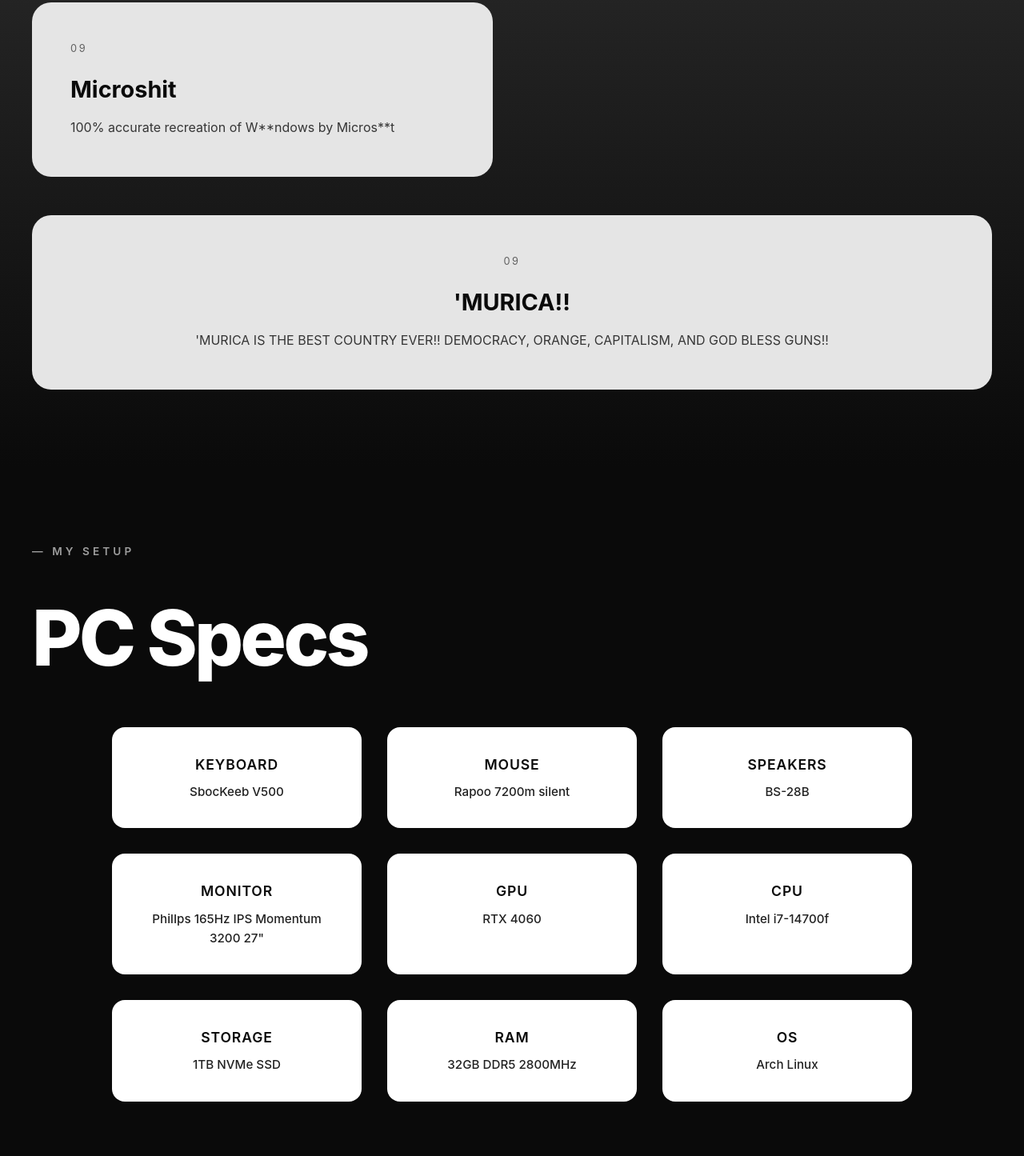
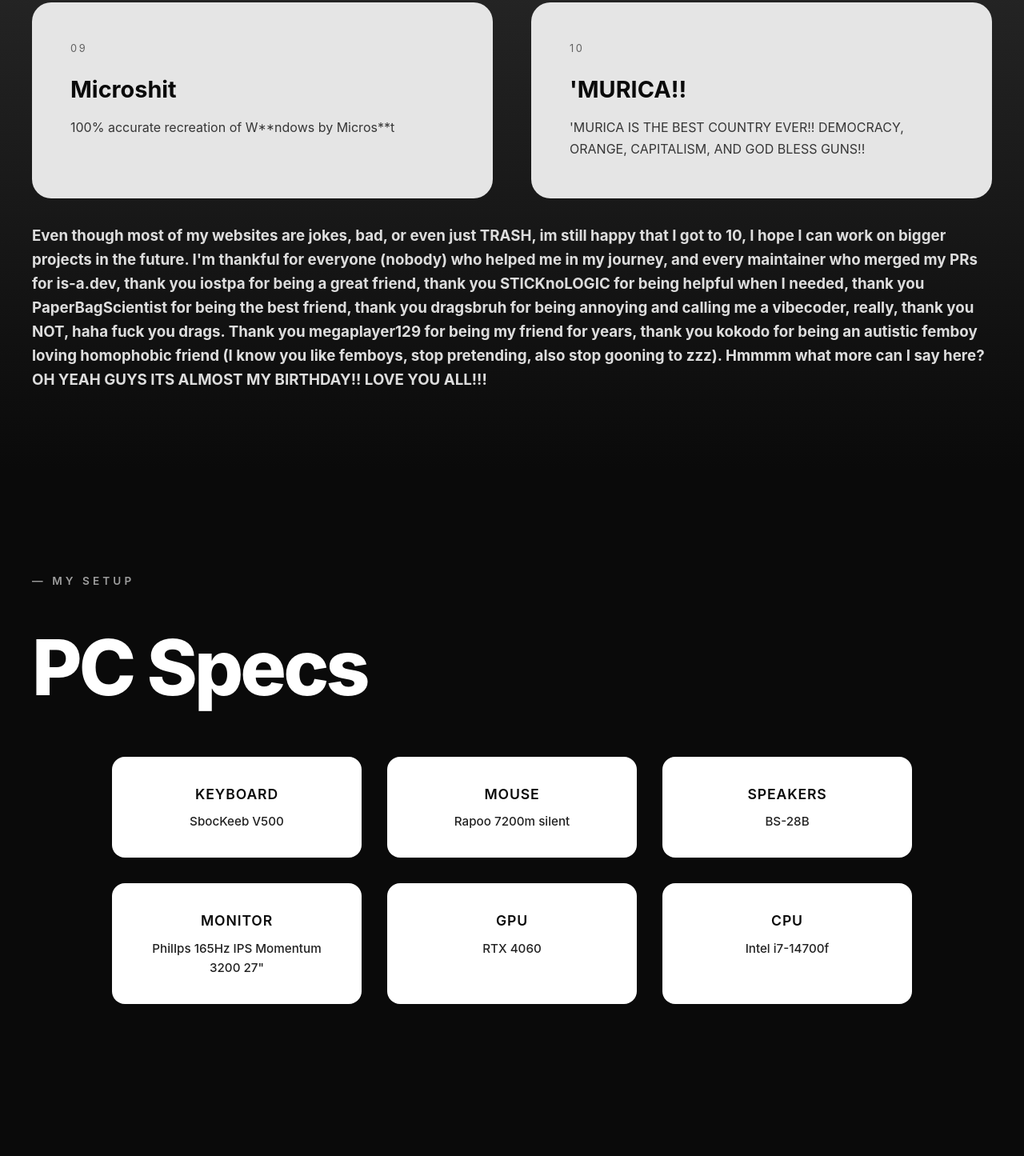
Before and after one commit to Loolybooly/igor, a plain HTML site: page index.html in a window 1280 px wide. Shown: the part 4195-5640 px from the top of the page at 80% size. Drawn offline with Linux system fonts and the light colour scheme; no server answers.

Commit message:
IM SO THANKFUL FOR YOU GUYSSSSSSSSSSSSSSSSS

```diff
--- a/index.html
+++ b/index.html
@@ -127,10 +127,18 @@
                     <p class="project-description">100% accurate recreation of W**ndows by Micros**t</p>
                 </div>
                 <div class="project-card" data-url="https://fuckin-murica.tunes.is-a.dev">
-                    <div class="project-number">09</div>
+                    <div class="project-number">10</div>
                     <h3 class="project-title">'MURICA!!</h3>
                     <p class="project-description">'MURICA IS THE BEST COUNTRY EVER!! DEMOCRACY, ORANGE, CAPITALISM, AND GOD BLESS GUNS!!</p>
                 </div>
+            </div>
+
+            <div class="about-content" style="margin-top: 2rem;">
+                <h3>
+                    Even though most of my websites are jokes, bad, or even just TRASH, im still happy that I got to 10, I hope I can work on bigger projects in the future. I'm thankful for everyone (nobody) who helped me in my journey, and every maintainer who merged my PRs for is-a.dev, thank you iostpa for being a great friend, thank you STICKnoLOGIC for being helpful when I needed, thank you PaperBagScientist for being the best friend, thank you dragsbruh for being annoying and calling me a vibecoder, really, thank you NOT, haha fuck you drags. Thank you megaplayer129 for being my friend for years, thank you kokodo for being an autistic femboy loving homophobic friend (I know you like femboys, stop pretending, also stop gooning to zzz).
+                    Hmmmm what more can I say here?
+                    OH YEAH GUYS ITS ALMOST MY BIRTHDAY!! LOVE YOU ALL!!!
+                </h3>
             </div>
         </div>
     </section>
@@ -163,18 +171,6 @@
                 <div class="spec-card">
                     <div class="spec-title">CPU</div>
                     <p class="spec-value">Intel i7-14700f</p>
-                </div>
-                <div class="spec-card">
-                    <div class="spec-title">Storage</div>
-                    <p class="spec-value">1TB NVMe SSD</p>
-                </div>
-                <div class="spec-card">
-                    <div class="spec-title">RAM</div>
-                    <p class="spec-value">32GB DDR5 2800MHz</p>
-                </div>
-                <div class="spec-card">
-                    <div class="spec-title">OS</div>
-                    <p class="spec-value">Arch Linux</p>
                 </div>
             </div>
         </div>
--- a/style.css
+++ b/style.css
@@ -51,6 +51,10 @@ body {
 .content-section#pc-specs .section-label,
 .content-section#pc-specs .section-title {
     color: #ffffff;
+}
+
+.content-section#projects .about-content h3 {
+    color: #ddd;
 }
 
 .content-section#projects .project-card {
```
